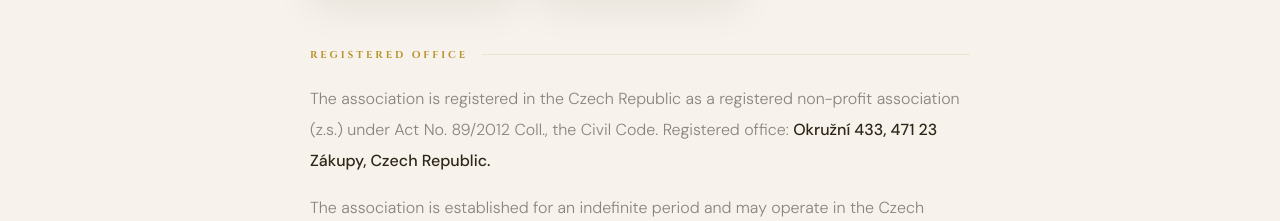
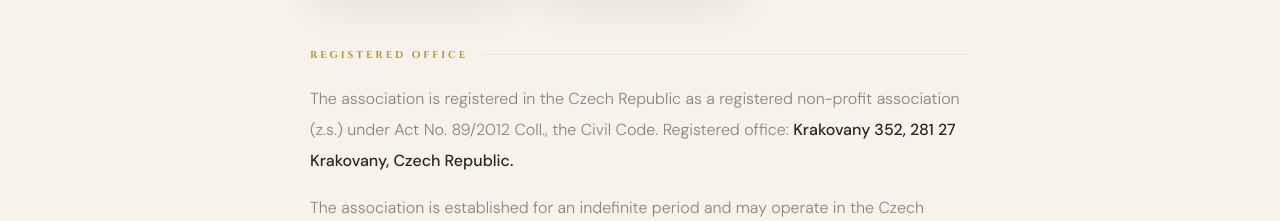
Before and after one commit to kocandrle69/zero-balance-next, a Next.js app: page /journal in a window 1280 px wide. Shown: the part 2874-3095 px from the top of the page. Built offline with nearby package versions, Linux system fonts and the light colour scheme; no server answers.

Commit message:
uprava adresy sidla

```diff
--- a/src/app/journal/JournalContent.tsx
+++ b/src/app/journal/JournalContent.tsx
@@ -61,7 +61,7 @@ const CONTENT = {
     s4Head: 'Sídlo a registrace',
     s4p1: <>Spolek je registrován v České republice jako zapsaný spolek (z.s.)
       podle zákona č. 89/2012 Sb., občanského zákoníku.
-      Sídlo spolku: <strong>Okružní 433, 471 23 Zákupy, Česká republika.</strong></>,
+      Sídlo spolku: <strong>Krakovany 352, 281 27 Krakovany, Česká republika.</strong></>,
     s4p2: 'Spolek byl založen na dobu neurčitou a může působit v České republice i v zahraničí.',
 
     footerLabel: 'Zero Ballance Society, z.s. · Vydání I · 2026',
@@ -124,7 +124,7 @@ const CONTENT = {
     s4Head: 'Registered Office',
     s4p1: <>The association is registered in the Czech Republic as a registered
       non-profit association (z.s.) under Act No. 89/2012 Coll., the Civil Code.
-      Registered office: <strong>Okružní 433, 471 23 Zákupy, Czech Republic.</strong></>,
+      Registered office: <strong>Krakovany 352, 281 27 Krakovany, Czech Republic.</strong></>,
     s4p2: 'The association is established for an indefinite period and may operate in the Czech Republic and abroad.',
 
     footerLabel: 'Zero Ballance Society, z.s. · Issue I · 2026',
```
